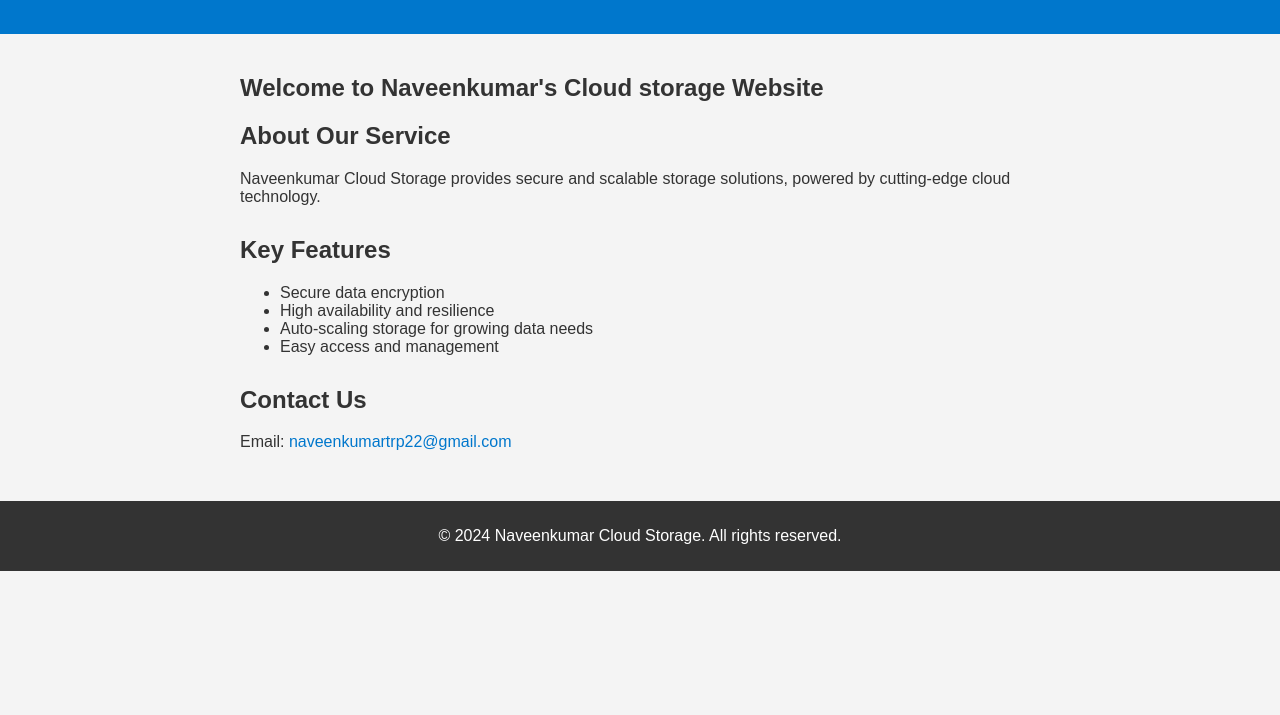
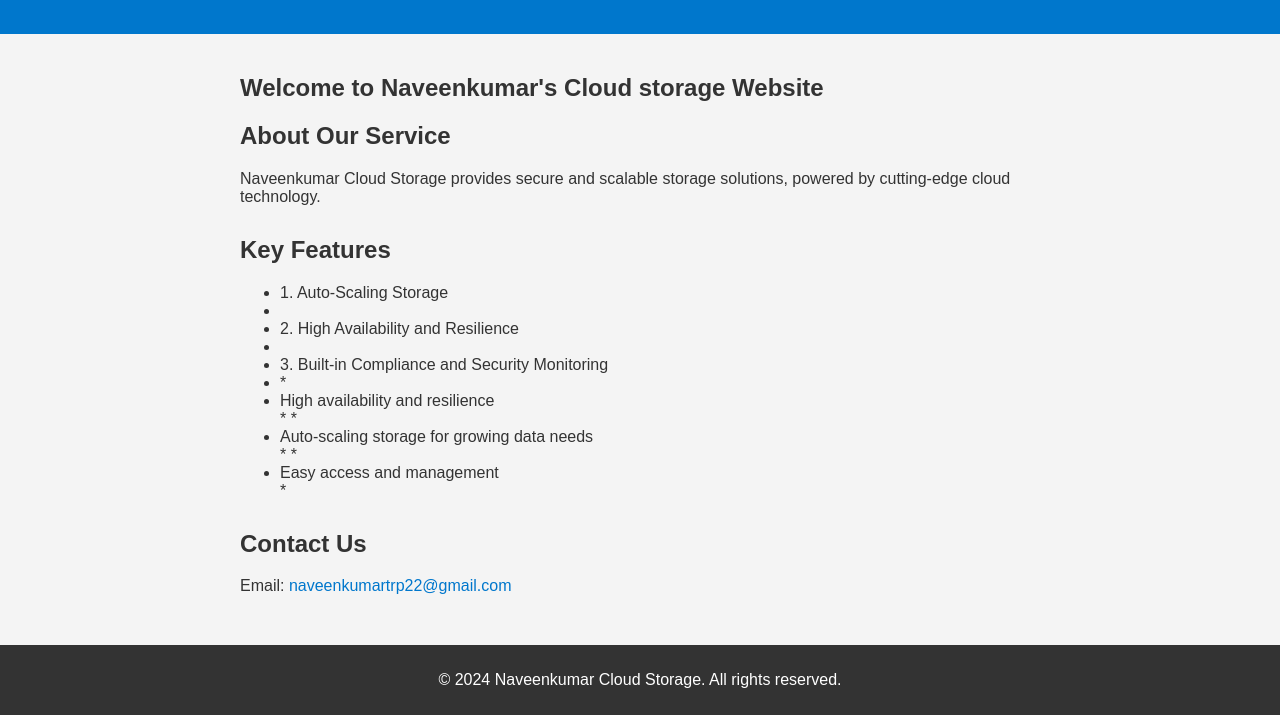
Before and after one commit to naveenkumartrp22/Cloud-Storage-Website, a plain HTML site: page index.html in a window 1280 px wide. Shown: the part 120-835 px from the top of the page. Before the commit the page ends 800 px from the top, so only its background shows below. Drawn offline with Linux system fonts and the light colour scheme.

Commit message:
Update index.html

```diff
--- a/index.html
+++ b/index.html
@@ -29,10 +29,12 @@
         <section id="features">
             <h2>Key Features</h2>
             <ul>
-                <li>Secure data encryption</li>
-                <li>High availability and resilience</li>
-                <li>Auto-scaling storage for growing data needs</li>
-                <li>Easy access and management</li>
+                <li>1. Auto-Scaling Storage <li>
+                <li>2. High Availability and Resilience <li>
+                <li>3. Built-in Compliance and Security Monitoring <li>
+                *<li>High availability and resilience</li>*
+                *<li>Auto-scaling storage for growing data needs</li>*
+               * <li>Easy access and management</li>*
             </ul>
         </section>
 
```
